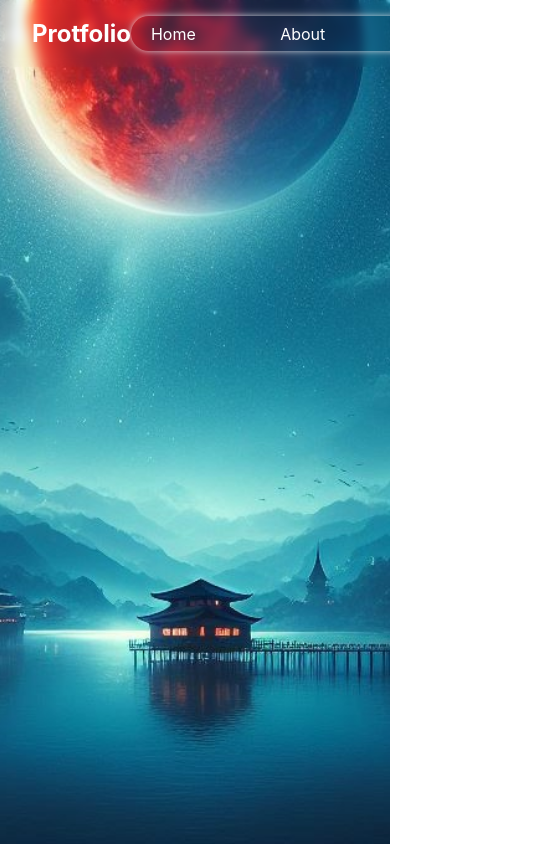
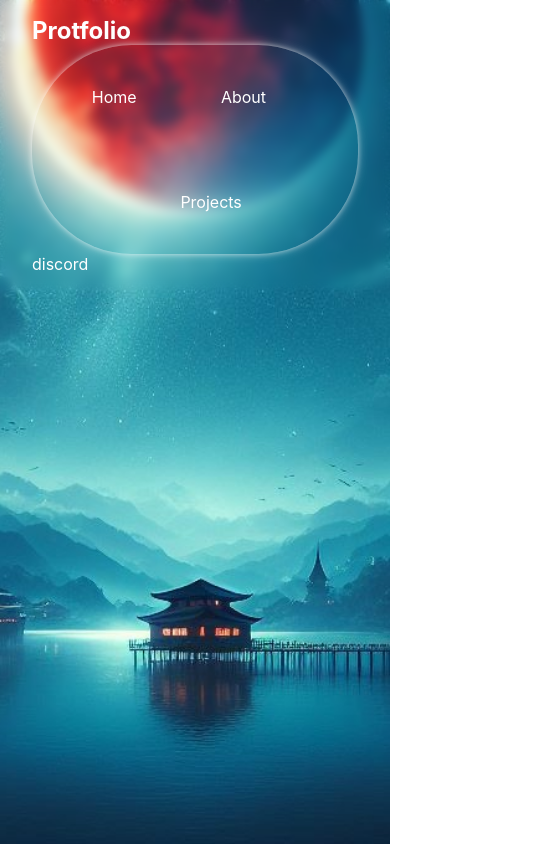
Before and after one commit to shyami-suraj/Portfolio.v2, a React (Create React App) app: page / in a window 390 px wide. Shown: the whole page, 548 px wide, since content can reach past the window. Built offline with nearby package versions, Linux system fonts and the light colour scheme.

Commit message:
making navbar responsive

```diff
--- a/src/components/NavBar.jsx
+++ b/src/components/NavBar.jsx
@@ -7,7 +7,7 @@ const NavbarContainer = styled.nav`
   align-items: center;
   padding: 1rem 2rem;
   backdrop-filter: blur(5px);
-
+  flex-wrap: wrap;
 `;
 
 const Logo = styled.h1`
@@ -20,20 +20,32 @@ const Logo = styled.h1`
 const NavContainer = styled.div`
   display: flex;
   backdrop-filter: blur(10px);
-  height: 35px;
+  /* height: 35px;   */
   padding: 0px 10px 0px 10px;
   justify-content: space-around;
   box-shadow: 0 0 5px rgba(255, 255, 255, 0.5),
     0 0 10px rgba(255, 255, 255, 0.3), 0 0 15px rgba(255, 255, 255, 0.1);
   border-radius: 100px;
   align-items: center;
+  flex-wrap: wrap;
+
+  @media (max-width: 768px) {
+    justify-content: center;
+    width: 100%;
+  }
 `;
 
 const NavLinks = styled.div`
   display: flex;
   justify-content: space-around;
   /* margin: 5vh; */
+  flex-wrap: wrap;
+
   padding: 0;
+  @media (max-width: 768px) {
+    justify-content: center;
+    width: 100%;
+  }
 `;
 
 const NavLink = styled.div`
@@ -62,7 +74,9 @@ const NavLink = styled.div`
 const LogoContainer = styled.div`
   color: white;
   margin: 0;
-
+  @media (max-width: 768px) {
+    display: block;
+  }
 `;
 
 const Navbar = () => {
```
